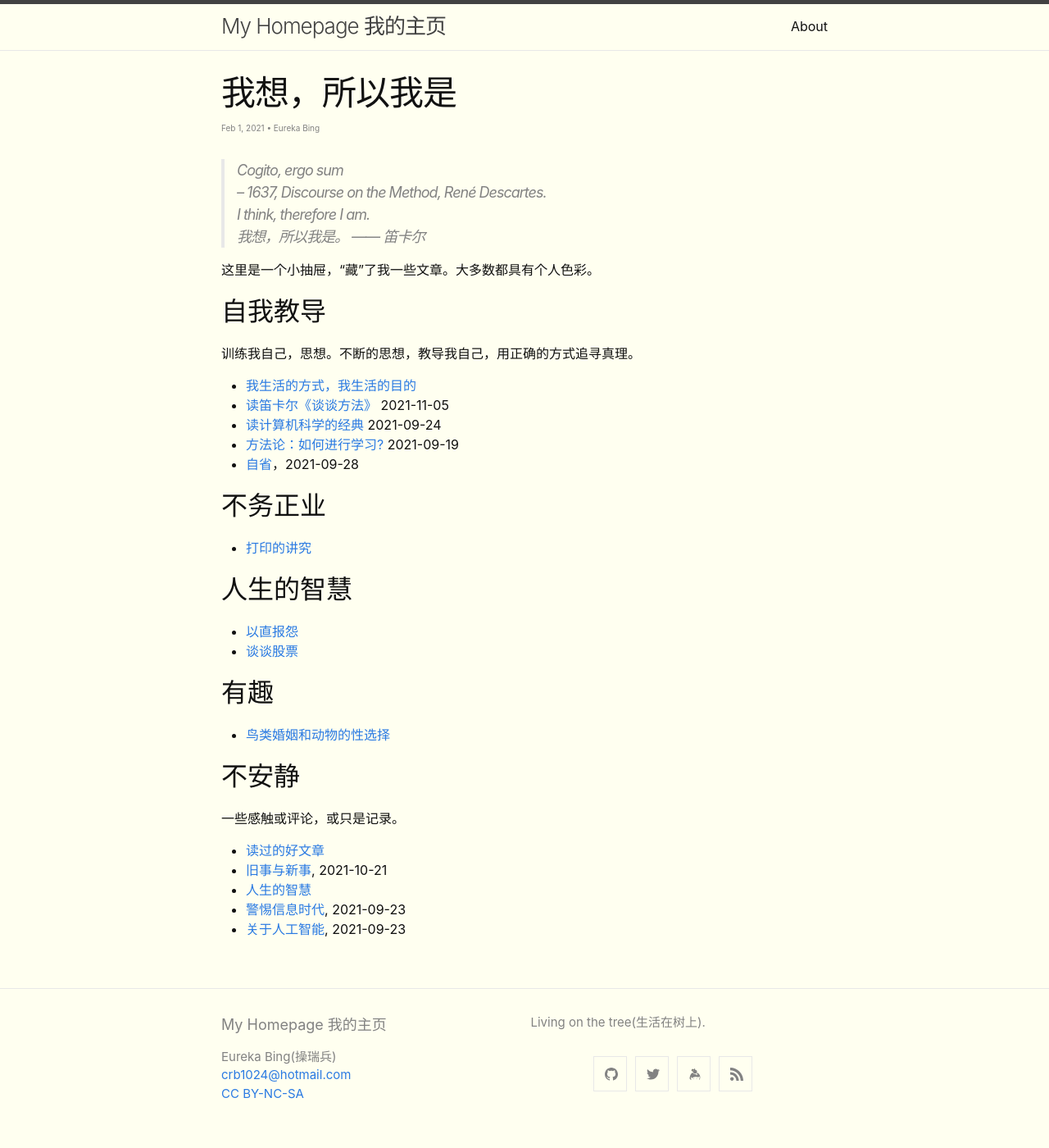
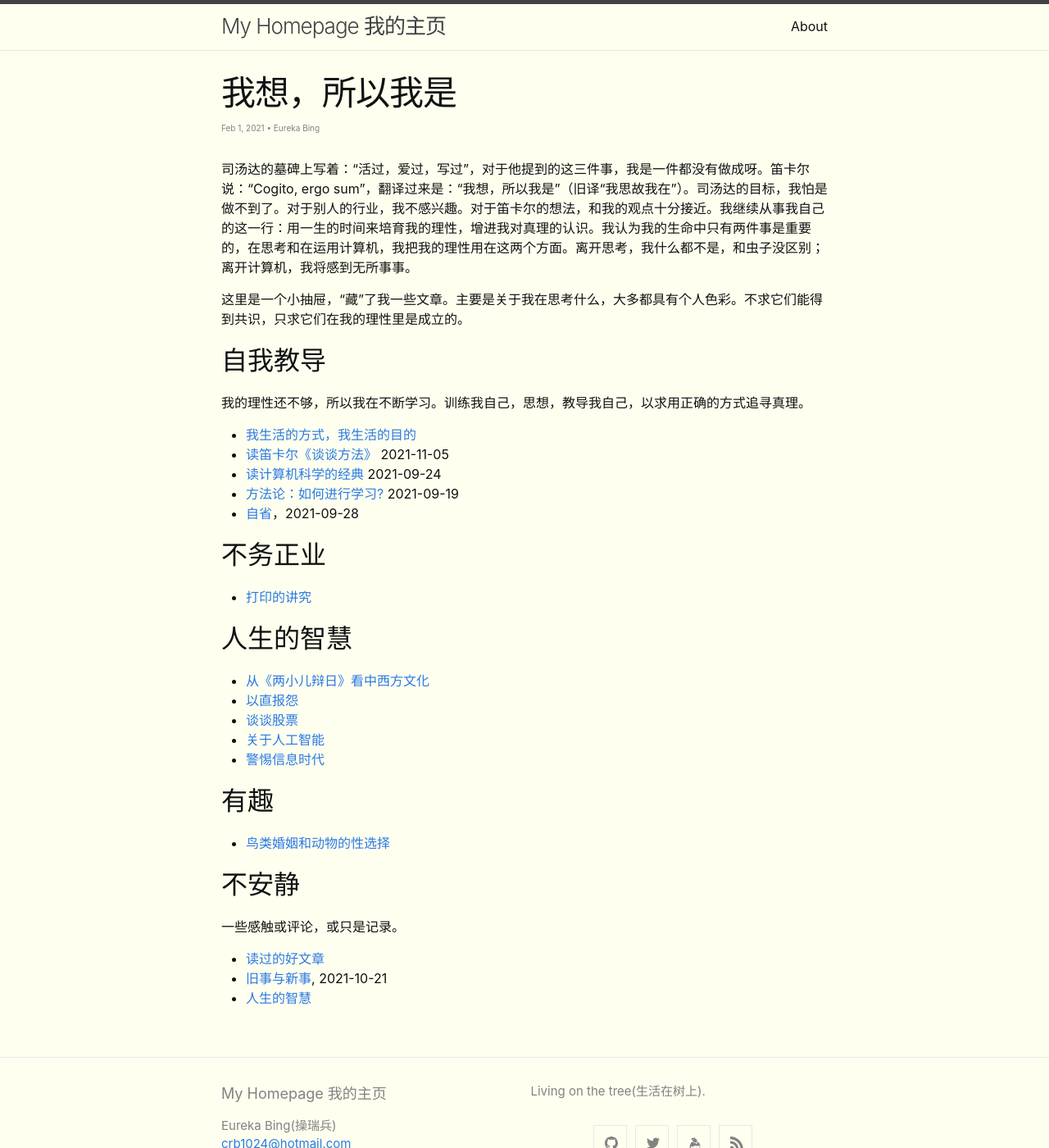
Before and after one commit to crb912/crb912.github.io, a Jekyll site: the page built from _posts/2021-02-01-I-Think-Therefore I am.md, in a window 1280 px wide and 1400 px high. Shown: the whole window at 82% size. Built offline with Jekyll 4.4.1, drawn with Linux system fonts in a browser that asks for light colours.

Commit message:
new post

```diff
--- a/_posts/2021-02-01-I-Think-Therefore I am.md
+++ b/_posts/2021-02-01-I-Think-Therefore I am.md
@@ -7,16 +7,17 @@ category: Essay
 top: true
 ---
 
->Cogito, ergo sum
--- 1637, Discourse on the Method, René Descartes.
-I think, therefore I am.
-我想，所以我是。 —— 笛卡尔
 
-这里是一个小抽屉，“藏”了我一些文章。大多数都具有个人色彩。
+
+
+
+司汤达的墓碑上写着：“活过，爱过，写过”，对于他提到的这三件事，我是一件都没有做成呀。笛卡尔说：“Cogito, ergo sum”，翻译过来是：“我想，所以我是”（旧译“我思故我在”）。司汤达的目标，我怕是做不到了。对于别人的行业，我不感兴趣。对于笛卡尔的想法，和我的观点十分接近。我继续从事我自己的这一行：用一生的时间来培育我的理性，增进我对真理的认识。我认为我的生命中只有两件事是重要的，在思考和在运用计算机，我把我的理性用在这两个方面。离开思考，我什么都不是，和虫子没区别；离开计算机，我将感到无所事事。
+
+这里是一个小抽屉，“藏”了我一些文章。主要是关于我在思考什么，大多都具有个人色彩。不求它们能得到共识，只求它们在我的理性里是成立的。
 
 ## 自我教导
 
-训练我自己，思想。不断的思想，教导我自己，用正确的方式追寻真理。
+我的理性还不够，所以我在不断学习。训练我自己，思想，教导我自己，以求用正确的方式追寻真理。
 
 - [我生活的方式，我生活的目的](http://ruibing.org/essay/2021/09/23/the-Purpose-of-My-Life.html)
 - [读笛卡尔《谈谈方法》](http://ruibing.org/self-instruction/2021/11/05/Reading-Discourse-on-the-Method.html) 2021-11-05
@@ -30,8 +31,11 @@ I think, therefore I am.
 
 ## 人生的智慧
 
+- [从《两小儿辩日》看中西方文化](http://ruibing.org/essay/2021/11/10/Eastern-and-Western-Culture.html)
 - [以直报怨](http://ruibing.org/essay/2021/11/08/Tit-for-Tat.html)
 - [谈谈股票](http://ruibing.org/essay/2021/11/09/Stock-Trading.html)
+- [关于人工智能](http://ruibing.org/essay/2021/09/23/About-Artificial-Intelligence.html)
+- [警惕信息时代](http://ruibing.org/essay/2021/09/23/The-Web-Shatters-Focus.html)
 
 ## 有趣
 
@@ -44,5 +48,3 @@ I think, therefore I am.
 - [读过的好文章](http://ruibing.org/essay/2021/09/28/Good-Article.html)
 - [旧事与新事](http://ruibing.org/essay/2021/10/21/The-Old-New-Things.html), 2021-10-21
 - [人生的智慧](http://ruibing.org/essay/2021/09/25/Philosophical-Way-of-Life.html)
-- [警惕信息时代](http://ruibing.org/essay/2021/09/23/The-Web-Shatters-Focus.html), 2021-09-23
-- [关于人工智能](http://ruibing.org/essay/2021/09/23/About-Artificial-Intelligence.html), 2021-09-23
```
Also changed, not shown: _posts/2021-11-10-Eastern-and-Western-Culture.md (added, +44 -0 lines).
